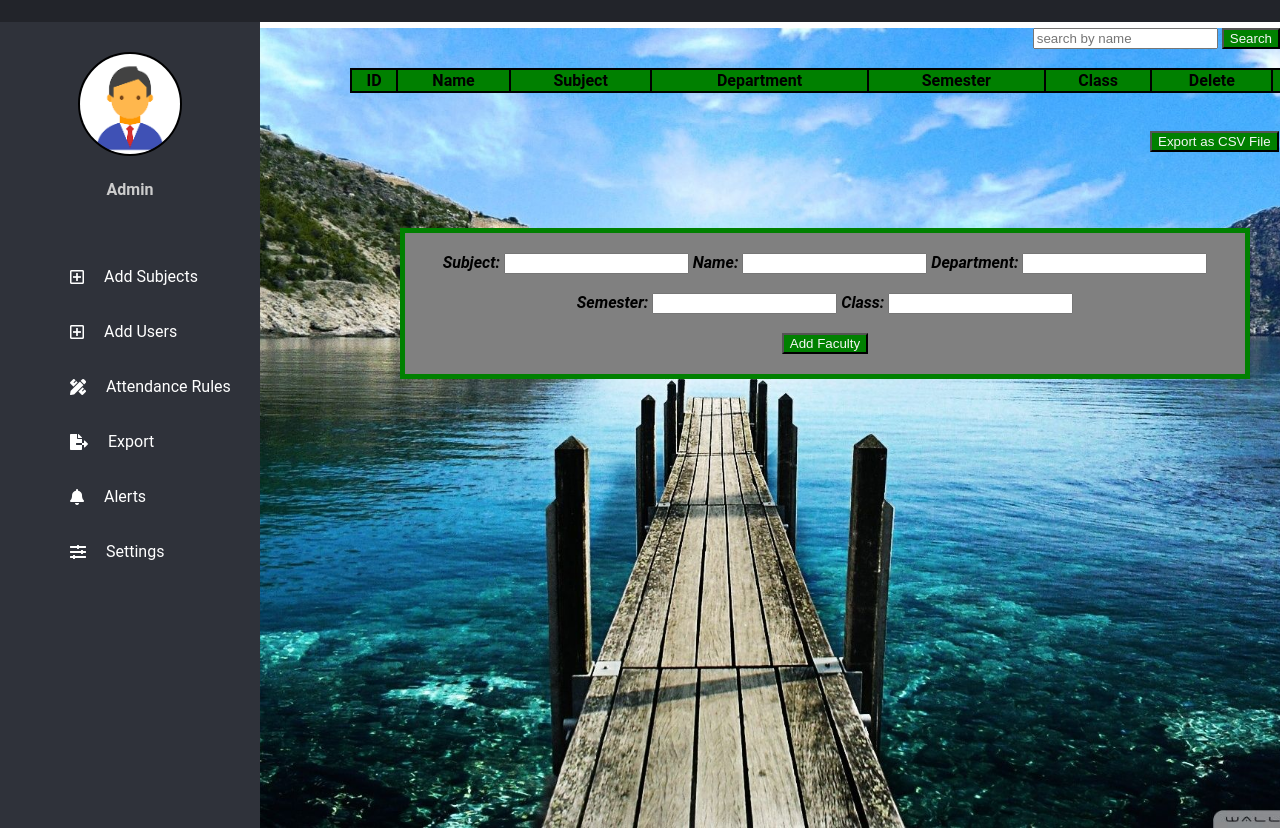
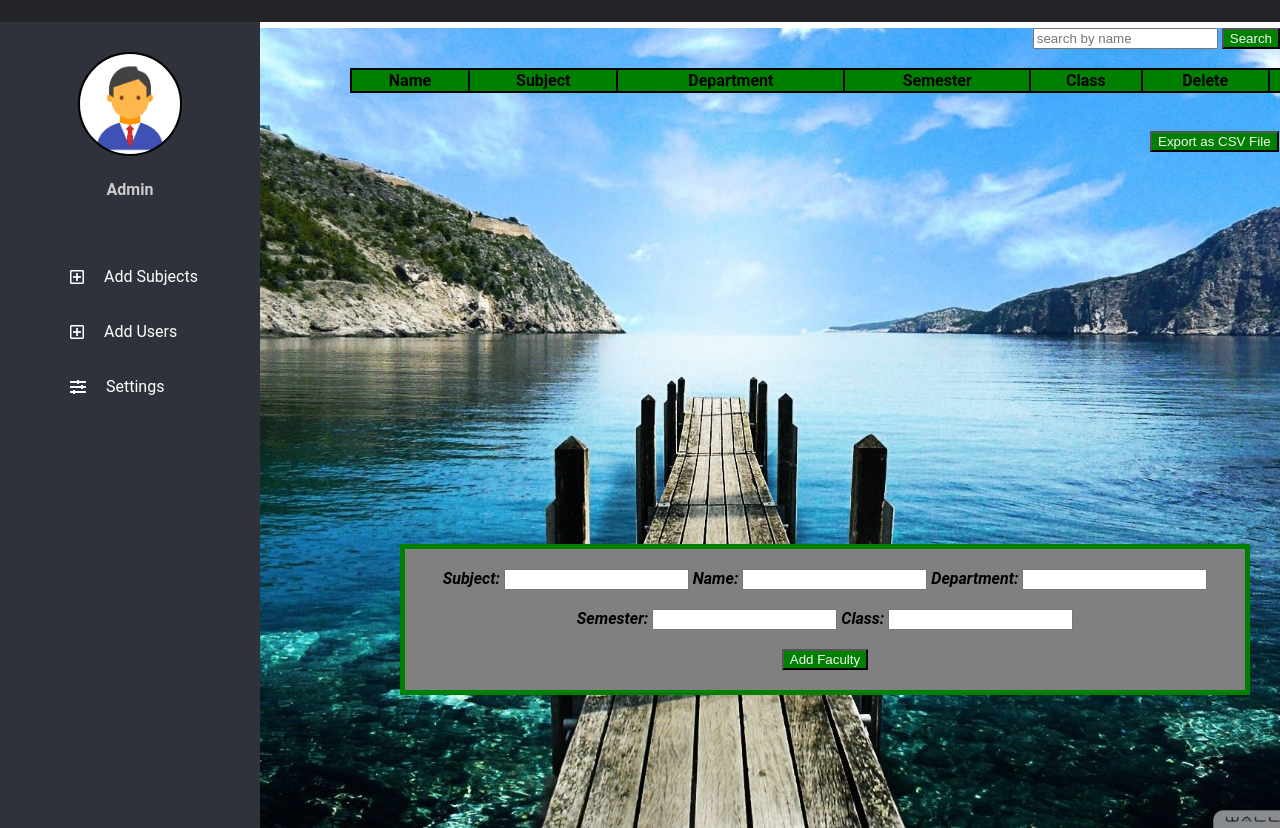
Before and after one commit to venkat19-spec/Software_project, a plain HTML site: page views/faculty_enroll.html in a window 1280 px wide. Shown: the part 48-876 px from the top of the page. Drawn offline with Linux system fonts and the light colour scheme; no server answers.

Commit message:
Update faculty_enroll.html

```diff
--- a/views/faculty_enroll.html
+++ b/views/faculty_enroll.html
@@ -40,12 +40,8 @@
                       <li><a href="factosubject"><span>Faculty to subjects</span></a></li>
                   </ul>
                   </li>
-                  <li><a href="#"><em class="fas fa-pencil-ruler"></em><span>Attendance Rules</span></a></li>
-                  <li><a href="#"><em class="fas fa-file-export"></em><span>Export</span></a></li>
-                  <li><a href="#"><em class="fas fa-bell"></em><span>Alerts</span></a></li>
                   <li class="dropdown1"><a href="#"><em class="fas fa-sliders-h"></em><span>Settings</span></a>
                     <ul>
-                        <li><a href="#"><span>Update Profile Pic</span></a></li>
                         <li><a href="/changepassword"><span>Update Password</span></a></li>
                     </ul>
 
@@ -60,11 +56,10 @@
       <button id="search-btn">Search</button>
    </div>
    <br>
-   <div style="overflow-x:auto;">
+   <div style="overflow-y:scroll; height:400px;">
    <table id="table" align="leftwards">
     <caption></caption>
        <thead>
-           <th id="id">ID</th>
            <th id="name">Name</th>
            <th id="subject">Subject</th>
            <th id="department">Department</th>
```
